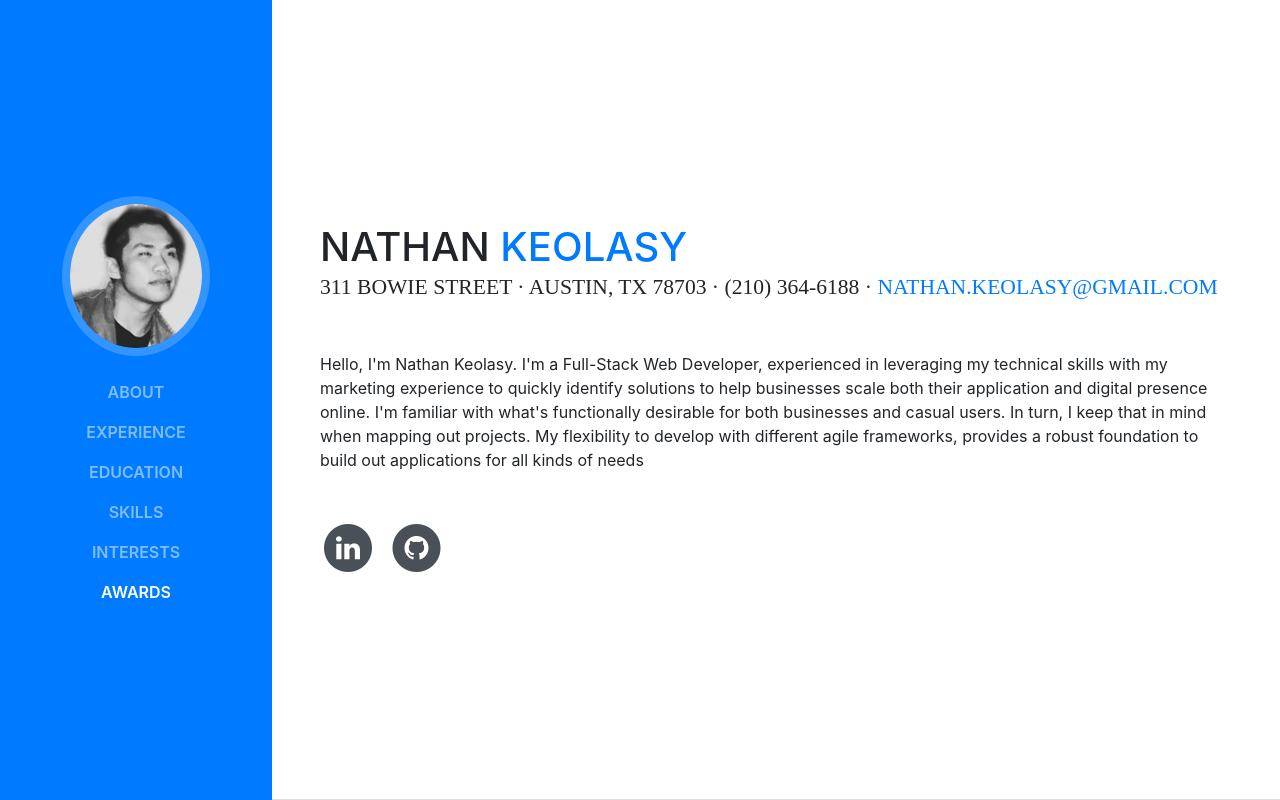
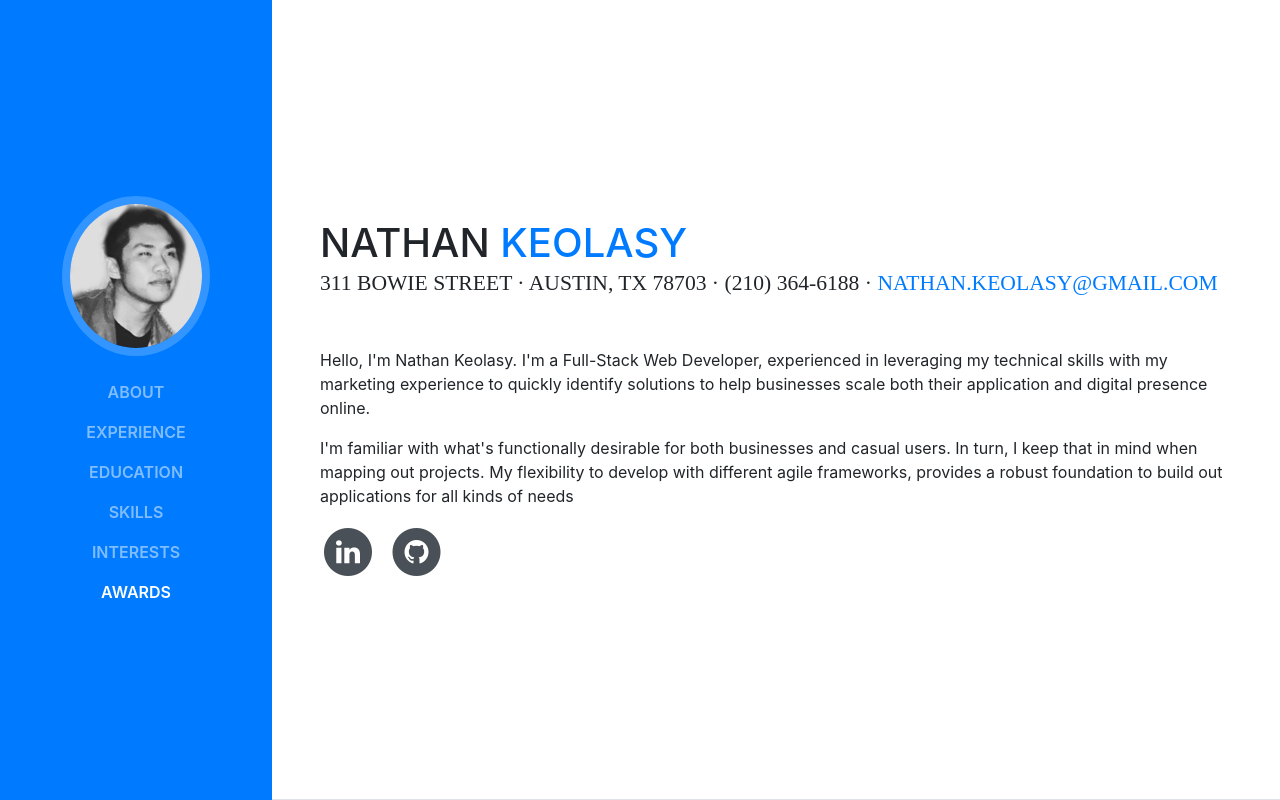
Before and after one commit to keolazy/keolazy.github.io, a website with bundled scripts: page index.html in a window 1280 px wide. Shown: the top 800 px of the page. Built offline with nearby package versions, Linux system fonts and the light colour scheme; a web font is replaced by a local one.

```diff
--- a/index.html
+++ b/index.html
@@ -74,8 +74,9 @@
           <div class="subheading mb-5">311 Bowie Street · Austin, TX 78703 · (210) 364-6188 ·
             <a href="mailto:name@email.com">nathan.keolasy@gmail.com</a>
           </div>
-          <p class="mb-5">Hello, I'm Nathan Keolasy. I'm a Full-Stack Web Developer, experienced in leveraging my technical skills with my marketing experience to quickly identify solutions to help businesses scale both their application and digital presence online.
-          I'm familiar with what's functionally desirable for both businesses and casual users. In turn, I keep that in mind when mapping out projects.  My flexibility to develop with different agile frameworks, provides a robust foundation to build out applications for all kinds of needs</p>
+          <p class="mb-5">
+            <p>Hello, I'm Nathan Keolasy. I'm a Full-Stack Web Developer, experienced in leveraging my technical skills with my marketing experience to quickly identify solutions to help businesses scale both their application and digital presence online.</p>
+          <p>I'm familiar with what's functionally desirable for both businesses and casual users. In turn, I keep that in mind when mapping out projects.  My flexibility to develop with different agile frameworks, provides a robust foundation to build out applications for all kinds of needs</p>
           <ul class="list-inline list-social-icons mb-0">
             <!-- <li class="list-inline-item">
               <a href="#">
```
Also changed, not shown: README.md.
